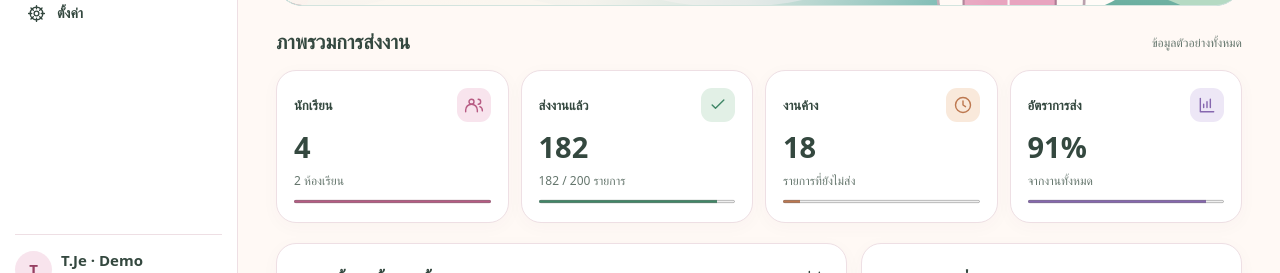
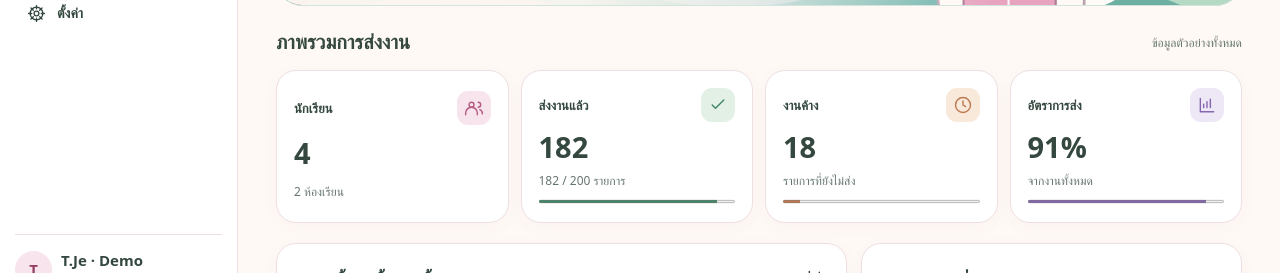
Before and after one commit to Jezang/gradeflow-next, a Next.js app: page /demo in a window 1280 px wide. Shown: the part 381-654 px from the top of the page. Built offline with nearby package versions, Linux system fonts and the light colour scheme.

Commit message:
Avoid implying a completion percentage for student count

```diff
--- a/app/demo/page.tsx
+++ b/app/demo/page.tsx
@@ -13,7 +13,7 @@ export default function Home(){
  const rooms=['ม.2/5','ม.2/3'].map(name=>{const group=students.filter(s=>s.room===name);return {name,sent:group.reduce((n,s)=>n+s.sent,0),total:group.reduce((n,s)=>n+s.total,0)}}).sort((a,b)=>b.sent/b.total-a.sent/a.total);
  const total=students.reduce((n,s)=>n+s.total,0),sent=students.reduce((n,s)=>n+s.sent,0);
  const overview=page==='ภาพรวม'&&!login;
- const kpis=[{label:'นักเรียน',value:students.length,icon:'students',note:'2 ห้องเรียน',progress:100,tone:'rose'},{label:'ส่งงานแล้ว',value:sent,icon:'check',note:sent+' / '+total+' รายการ',progress:percent(sent,total),tone:'mint'},{label:'งานค้าง',value:total-sent,icon:'clock',note:'รายการที่ยังไม่ส่ง',progress:percent(total-sent,total),tone:'peach'},{label:'อัตราการส่ง',value:percent(sent,total)+'%',icon:'chart',note:'จากงานทั้งหมด',progress:percent(sent,total),tone:'lilac'}];
+ const kpis=[{label:'นักเรียน',value:students.length,icon:'students',note:'2 ห้องเรียน',progress:null,tone:'rose'},{label:'ส่งงานแล้ว',value:sent,icon:'check',note:sent+' / '+total+' รายการ',progress:percent(sent,total),tone:'mint'},{label:'งานค้าง',value:total-sent,icon:'clock',note:'รายการที่ยังไม่ส่ง',progress:percent(total-sent,total),tone:'peach'},{label:'อัตราการส่ง',value:percent(sent,total)+'%',icon:'chart',note:'จากงานทั้งหมด',progress:percent(sent,total),tone:'lilac'}];
  function navigate(next:string){setPage(next);setLogin(false);setNavOpen(false)}
  return <div className="shell garden sakura-dashboard teacher-hub"><aside className={navOpen?'hub-sidebar nav-open':'hub-sidebar'}>
   <div className="hub-brand-row"><div className="brand"><span className="hub-brand-mark">🌸</span><div>GradeFlow<small>Sakura Classroom</small></div></div><button type="button" className="hub-menu-toggle" aria-expanded={navOpen} aria-controls="demo-navigation" aria-label="เปิดหรือปิดเมนู" onClick={()=>setNavOpen(v=>!v)}><SakuraIcon name="menu"/></button></div>
@@ -22,7 +22,7 @@ export default function Home(){
  {login?<section className="panel login"><h2>ยินดีต้อนรับสู่ GradeFlow</h2><p>ตัวอย่างหน้าล็อกอิน — ยังไม่ยืนยันตัวตนจริง</p><label>อีเมล<input type="email" placeholder="teacher@example.com" disabled/></label><label>รหัสผ่าน<input type="password" placeholder="••••••••" disabled/></label><button className="primary" onClick={()=>{setRole('teacher');navigate('ภาพรวม')}}>ทดลองบทบาทครู</button><button onClick={()=>{setRole('admin');navigate('Admin Center')}}>ทดลองบทบาทแอดมิน</button></section>:<>
  {overview&&<><section className="hero hub-garden-hero"><div className="hub-hero-copy"><small>GOOD DAY, TEACHER!</small><h2>วันนี้มาตรวจงานกันเถอะ 🌸</h2><p>ทุกการส่งงานคืออีกหนึ่งก้าวของการเรียนรู้</p><button className="primary" onClick={()=>navigate('อันดับผลงาน')}>ดู Sakura Champions →</button></div></section>
  <div className="hub-section-heading"><h2>ภาพรวมการส่งงาน</h2><small>ข้อมูลตัวอย่างทั้งหมด</small></div>
- <div className="stats hub-kpis">{kpis.map(k=><section key={k.label} className={'panel hub-kpi '+k.tone}><div className="hub-kpi-head"><span>{k.label}</span><span className="hub-kpi-icon"><SakuraIcon name={k.icon}/></span></div><strong>{k.value}</strong><small>{k.note}</small><progress max={100} value={k.progress} aria-label={k.label}/></section>)}</div></>}
+ <div className="stats hub-kpis">{kpis.map(k=><section key={k.label} className={'panel hub-kpi '+k.tone}><div className="hub-kpi-head"><span>{k.label}</span><span className="hub-kpi-icon"><SakuraIcon name={k.icon}/></span></div><strong>{k.value}</strong><small>{k.note}</small>{k.progress!==null&&<progress max={100} value={k.progress} aria-label={k.label}/>}</section>)}</div></>}
  {(overview||page==='อันดับผลงาน')?<><div className="hub-analytics">
  <section className="panel champions-panel"><div className="hub-section-heading"><h2>ความก้าวหน้ารายห้อง</h2><SakuraIcon name="chart"/></div>{rooms.map((r,i)=><div key={r.name} className="room"><div><strong>{i+1}. {r.name}</strong><span>{(r.sent/r.total*100).toFixed(1)}%</span></div><progress max={r.total} value={r.sent} aria-label={'การส่งงานห้อง '+r.name}/><small>{r.sent} / {r.total} งาน</small></div>)}<p className="muted">ข้อมูลตัวอย่างเท่านั้น · ไม่ใช่คะแนนจริง</p></section>
  <section className="panel hub-ring-panel"><h2>สถานะการส่งงาน</h2><div className="hub-ring" style={{background:'conic-gradient(#69ad90 '+(sent/total*360)+'deg, #f0dbe4 0deg)'}}><div><strong>{percent(sent,total)}%</strong><small>ส่งแล้ว</small></div></div><div className="hub-legend"><span><i/> ส่งแล้ว {sent}</span><span><i/> ค้าง {total-sent}</span></div></section>
```
